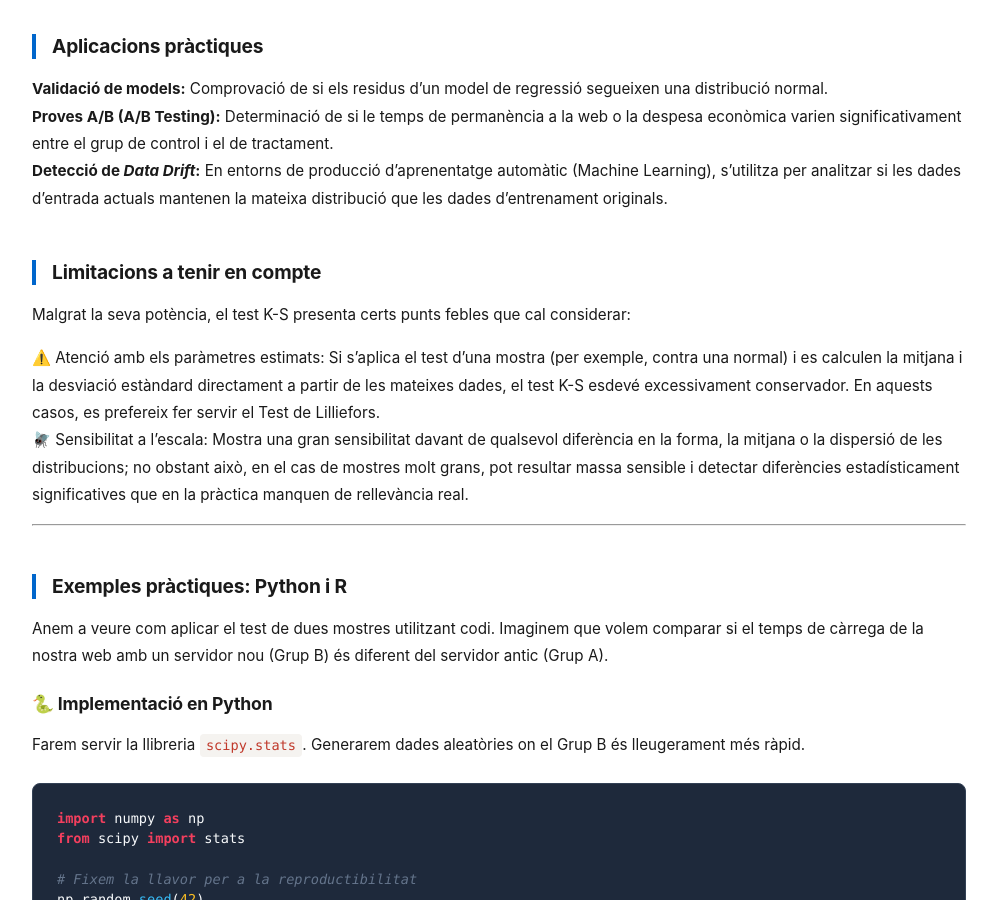
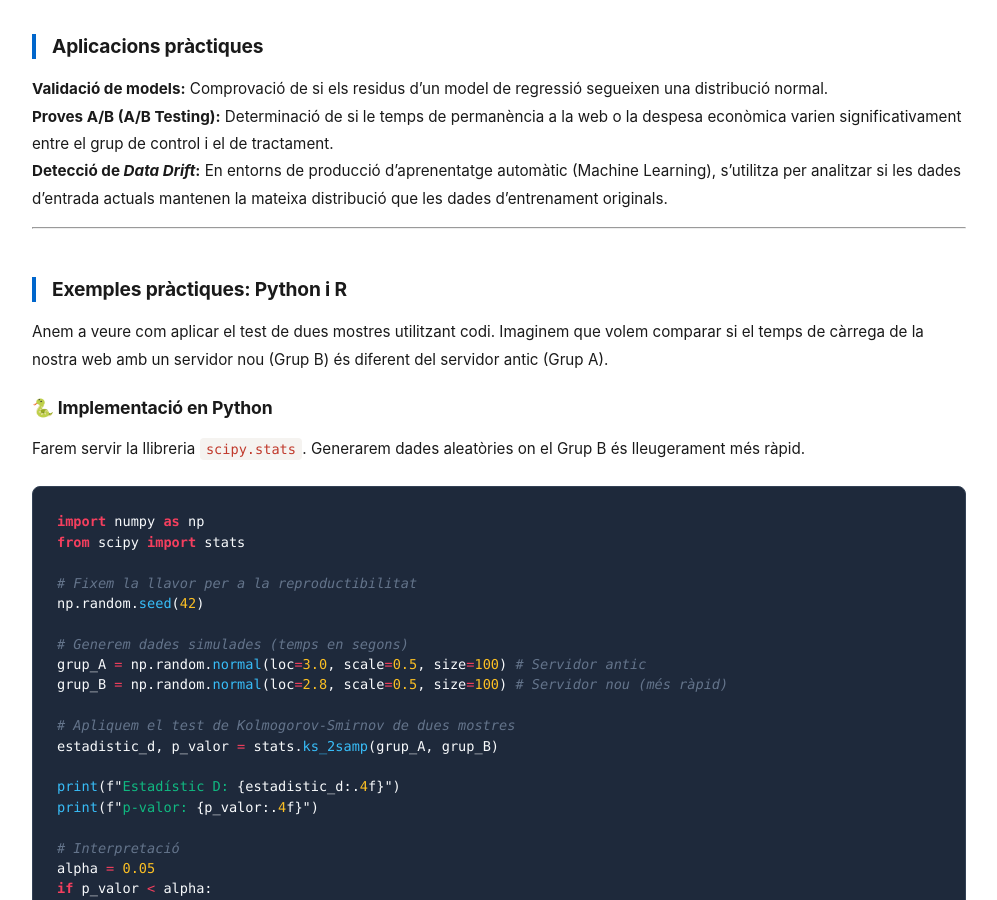
Before and after one commit to alberthr/alberthr.github.io, a Jekyll site: the page built from _posts/2022-08-02-kolmogorov-smirnov.md, in a window 1280 px wide and 900 px high, scrolled down 1343 px. Shown: the whole window, without its empty margins (182-1179 px from the left). Built offline with Jekyll 4.4.1, drawn with Linux system fonts in a browser that asks for light colours; comment, search, counter and statistics services are not loaded.

Commit message:
trec apartat

```diff
--- a/_posts/2022-08-02-kolmogorov-smirnov.md
+++ b/_posts/2022-08-02-kolmogorov-smirnov.md
@@ -149,11 +149,6 @@ Hi ha dues variants principals d'aquest test:
 * **Proves A/B (A/B Testing):** Determinació de si le temps de permanència a la web o la despesa econòmica varien significativament entre el grup de control i el de tractament.
 * **Detecció de *Data Drift*:** En entorns de producció d'aprenentatge automàtic (Machine Learning), s'utilitza per analitzar si les dades d'entrada actuals mantenen la mateixa distribució que les dades d'entrenament originals.
 
-## Limitacions a tenir en compte
-Malgrat la seva potència, el test K-S presenta certs punts febles que cal considerar:
-* ⚠️ Atenció amb els paràmetres estimats: Si s'aplica el test d'una mostra (per exemple, contra una normal) i es calculen la mitjana i la desviació estàndard directament a partir de les mateixes dades, el test K-S esdevé excessivament conservador. En aquests casos, es prefereix fer servir el Test de Lilliefors.
-* 🪰 Sensibilitat a l'escala: Mostra una gran sensibilitat davant de qualsevol diferència en la forma, la mitjana o la dispersió de les distribucions; no obstant això, en el cas de mostres molt grans, pot resultar massa sensible i detectar diferències estadísticament significatives que en la pràctica manquen de rellevància real.
-
 
 ---
 
```
